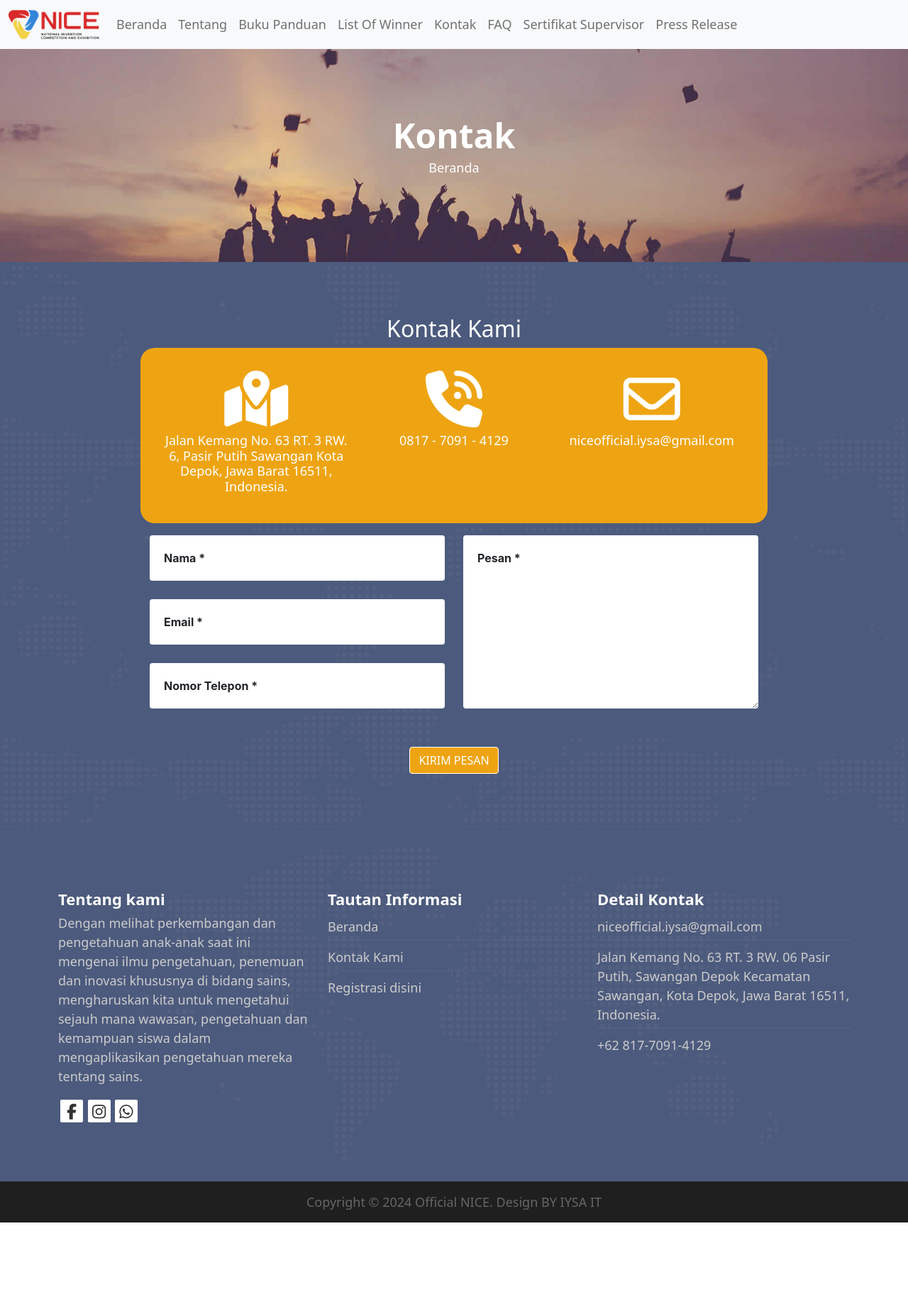
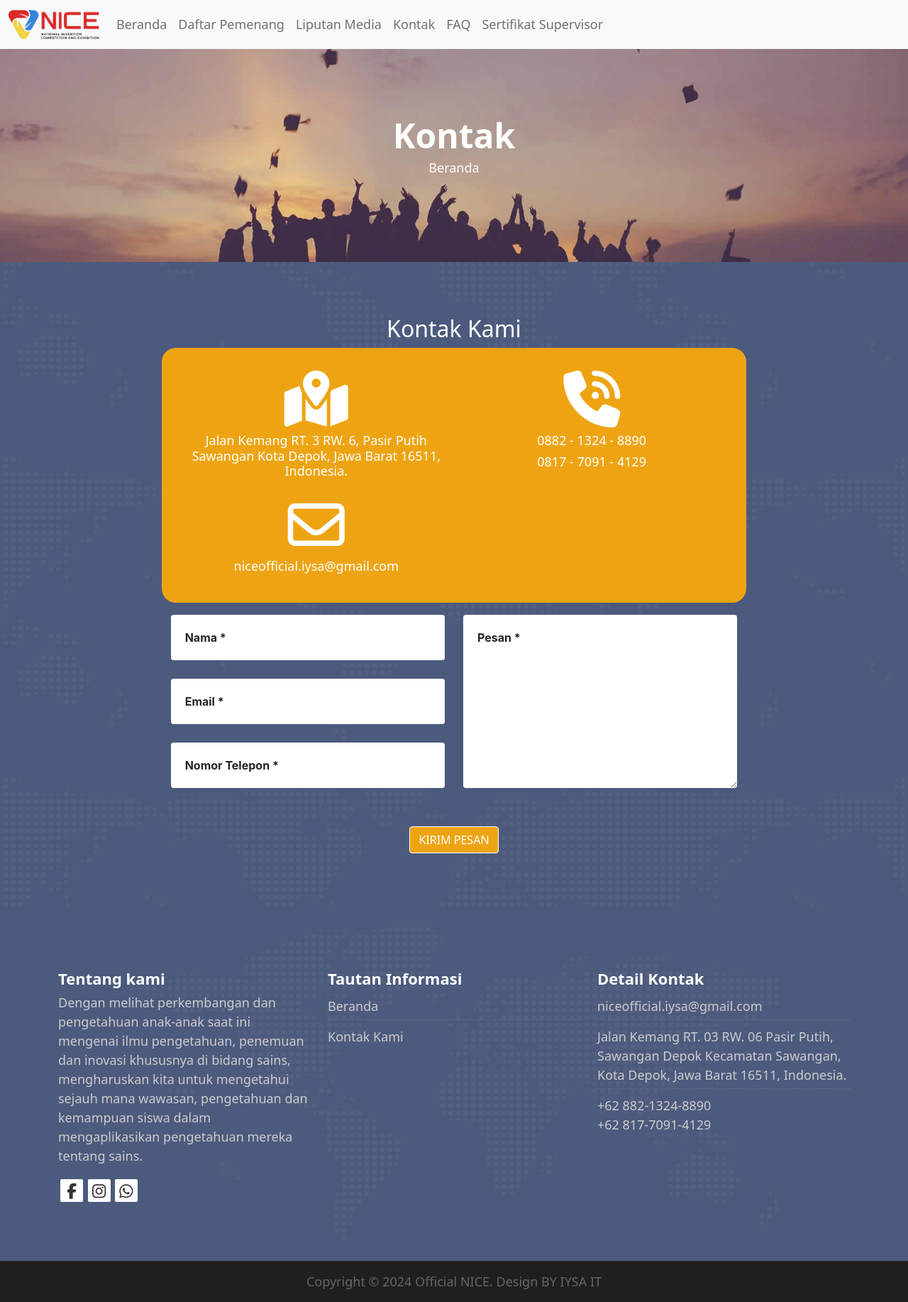
Before and after one commit to iysaofficial/NICEofficial, a React (Vite) app: page /contact in a window 1280 px wide. Shown: the whole page at 71% size. Before the commit the page ends 1722 px from the top, so only its background shows below. Built offline with nearby package versions, Linux system fonts and the light colour scheme.

Commit message:
Maintenance Konten -k

```diff
--- a/src/components/compcontact.jsx
+++ b/src/components/compcontact.jsx
@@ -6,7 +6,7 @@ function CompContact() {
         <div className="container text-center">
           <h1>Kontak</h1>
           <br />
-                        <a href='/'>Beranda</a>
+          <a href="/">Beranda</a>
         </div>
       </div>
       {/* PAGE HEADER END */}
@@ -24,66 +24,154 @@ function CompContact() {
 
                 <div className="row align-items-center">
                   <div className="wrapper">
-                                    <div className="inner-hmv" >
+                    <div className="inner-hmv">
                       <div className="text-center">
                         <i class="fa-solid fa-map-location-dot fa-5x mb-2"></i>
                       </div>
-                                        <h4 className="text-center"><a href="https://goo.gl/maps/muWqimWHYjAgWSaQ8"
-                                        target="_blank">Jalan Kemang No. 63 RT. 3 RW. 6, Pasir Putih Sawangan
-                                            Kota Depok, Jawa Barat 16511, Indonesia.</a></h4>
+                      <h4 className="text-center">
+                        <a
+                          href="https://goo.gl/maps/muWqimWHYjAgWSaQ8"
+                          target="_blank"
+                        >
+                          Jalan Kemang RT. 3 RW. 6, Pasir Putih Sawangan Kota
+                          Depok, Jawa Barat 16511, Indonesia.
+                        </a>
+                      </h4>
                     </div>
 
-                                    <div className="inner-hmv" >
-                                        <div className="text-center" >
+                    <div className="inner-hmv">
+                      <div className="text-center">
                         <i class="fa-solid fa-phone-volume fa-5x mb-2"></i>
                       </div>
-                                        <h5 className="text-center"><a href="https://wa.me/6281770914129"
-                                        target="_blank">0817 - 7091 - 4129</a></h5>
+                      <h5 className="text-center">
+                        <a href="https://wa.me/6288213248890" target="_blank">
+                          0882 - 1324 - 8890
+                        </a>
+                      </h5>
+                      <h5 className="text-center">
+                        <a href="https://wa.me/6281770914129" target="_blank">
+                          0817 - 7091 - 4129
+                        </a>
+                      </h5>
                     </div>
 
-                                    <div className="inner-hmv" >
-                                        <div className="text-center" >
+                    <div className="inner-hmv">
+                      <div className="text-center">
                         <i class="fa-regular fa-envelope fa-5x mb-2"></i>
                       </div>
-                                        <h5 className="text-center"><a href="mailto:niceofficial.iysa@gmail.com"
-                                        target="_blank">
-                                        niceofficial.iysa@gmail.com</a></h5>
+                      <h5 className="text-center">
+                        <a
+                          href="mailto:niceofficial.iysa@gmail.com"
+                          target="_blank"
+                        >
+                          niceofficial.iysa@gmail.com
+                        </a>
+                      </h5>
                     </div>
                   </div>
                 </div>
 
                 <div className="mt-3">
-                                <form action="https://formspree.io/f/xdoqlzwd" method="POST" id="contactForm" data-sb-form-api-token="API_TOKEN">
+                  <form
+                    action="https://formspree.io/f/xdoqlzwd"
+                    method="POST"
+                    id="contactForm"
+                    data-sb-form-api-token="API_TOKEN"
+                  >
                     <div class="row align-items-stretch mb-5">
                       <div class="col-md-6">
                         {/* Name input */}
                         <div class="form-group">
-                                                <input class="form-control" id="name" type="text" name="name" placeholder="Nama *" required />
-                                                <div class="invalid-feedback" data-sb-feedback="name:required">A name is required.</div>
+                          <input
+                            class="form-control"
+                            id="name"
+                            type="text"
+                            name="name"
+                            placeholder="Nama *"
+                            required
+                          />
+                          <div
+                            class="invalid-feedback"
+                            data-sb-feedback="name:required"
+                          >
+                            A name is required.
+                          </div>
                         </div>
                         {/* Email address input  */}
                         <div class="form-group">
-                                                <input class="form-control" id="email" type="email" name="email" placeholder="Email *" required />
-                                                <div class="invalid-feedback" data-sb-feedback="email:required">An email is required.</div>
-                                                <div class="invalid-feedback" data-sb-feedback="email:email">Email is not valid.</div>
+                          <input
+                            class="form-control"
+                            id="email"
+                            type="email"
+                            name="email"
+                            placeholder="Email *"
+                            required
+                          />
+                          <div
+                            class="invalid-feedback"
+                            data-sb-feedback="email:required"
+                          >
+                            An email is required.
+                          </div>
+                          <div
+                            class="invalid-feedback"
+                            data-sb-feedback="email:email"
+                          >
+                            Email is not valid.
+                          </div>
                         </div>
                         {/* Phone number input */}
                         <div class="form-group mb-md-0">
-                                                <input class="form-control" id="phone" type="tel" name="phone" placeholder="Nomor Telepon *" required />
-                                                <div class="invalid-feedback" data-sb-feedback="phone:required">A phone number is required.</div>
+                          <input
+                            class="form-control"
+                            id="phone"
+                            type="tel"
+                            name="phone"
+                            placeholder="Nomor Telepon *"
+                            required
+                          />
+                          <div
+                            class="invalid-feedback"
+                            data-sb-feedback="phone:required"
+                          >
+                            A phone number is required.
+                          </div>
                         </div>
                       </div>
                       {/* Message input */}
                       <div class="col-md-6">
                         <div class="form-group form-group-textarea mb-md-0">
-                                                <textarea class="form-control" id="message" name="message" placeholder="Pesan *" required></textarea>
-                                                <div class="invalid-feedback" data-sb-feedback="message:required">A message is required.</div>
+                          <textarea
+                            class="form-control"
+                            id="message"
+                            name="message"
+                            placeholder="Pesan *"
+                            required
+                          ></textarea>
+                          <div
+                            class="invalid-feedback"
+                            data-sb-feedback="message:required"
+                          >
+                            A message is required.
                           </div>
                         </div>
                       </div>
-                                    <div class="d-none" id="submitErrorMessage"><div class="text-center text-danger mb-3">Error sending message!</div></div>
+                    </div>
+                    <div class="d-none" id="submitErrorMessage">
+                      <div class="text-center text-danger mb-3">
+                        Error sending message!
+                      </div>
+                    </div>
                     {/* Submit Button */}
-                                    <div class="text-center"><button class="btn btn-action text-uppercase" id="submitButton" type="submit">Kirim Pesan</button></div>
+                    <div class="text-center">
+                      <button
+                        class="btn btn-action text-uppercase"
+                        id="submitButton"
+                        type="submit"
+                      >
+                        Kirim Pesan
+                      </button>
+                    </div>
                   </form>
                 </div>
               </div>
@@ -92,7 +180,7 @@ function CompContact() {
         </div>
       </section>
     </>
-    )
+  );
 }
 
 export default CompContact;
--- a/src/components/footer.jsx
+++ b/src/components/footer.jsx
@@ -10,15 +10,38 @@ function Footer() {
                   <h3>Tentang kami</h3>
                 </div>
                 <p>
-                                Dengan melihat perkembangan dan pengetahuan anak-anak saat ini mengenai ilmu pengetahuan, penemuan dan inovasi khususnya di bidang sains, mengharuskan kita untuk mengetahui sejauh mana wawasan, pengetahuan dan kemampuan siswa dalam mengaplikasikan pengetahuan mereka tentang sains.
+                  Dengan melihat perkembangan dan pengetahuan anak-anak saat ini
+                  mengenai ilmu pengetahuan, penemuan dan inovasi khususnya di
+                  bidang sains, mengharuskan kita untuk mengetahui sejauh mana
+                  wawasan, pengetahuan dan kemampuan siswa dalam mengaplikasikan
+                  pengetahuan mereka tentang sains.
                 </p>
                 <div className="footer-right">
                   <ul className="footer-links-soi mt-3">
-                                    <li><a href="https://www.facebook.com/people/Indonesia-Young-scientist-Association/100063979907207/" target="_blank"><i className="mt-1 fa fa-facebook" ></i></a></li>
-                                    <li><a href="https://www.instagram.com/wice.official/"
-                                    target="_blank"><i className="mt-1 fa fa-instagram" ></i></a></li>
-                                    <li><a href="https://api.whatsapp.com/send/?phone=6281770914129&text&type=phone_number&app_absent=0"
-                                    target="_blank"><i className="mt-1 fa fa-whatsapp" ></i></a></li>
+                    <li>
+                      <a
+                        href="https://www.facebook.com/people/Indonesia-Young-scientist-Association/100063979907207/"
+                        target="_blank"
+                      >
+                        <i className="mt-1 fa fa-facebook"></i>
+                      </a>
+                    </li>
+                    <li>
+                      <a
+                        href="https://www.instagram.com/wice.official/"
+                        target="_blank"
+                      >
+                        <i className="mt-1 fa fa-instagram"></i>
+                      </a>
+                    </li>
+                    <li>
+                      <a
+                        href="https://api.whatsapp.com/send/?phone=6281770914129&text&type=phone_number&app_absent=0"
+                        target="_blank"
+                      >
+                        <i className="mt-1 fa fa-whatsapp"></i>
+                      </a>
+                    </li>
                   </ul>
                 </div>
               </div>
@@ -30,9 +53,12 @@ function Footer() {
                   <h3>Tautan Informasi</h3>
                 </div>
                 <ul className="footer-links text-left ">
-                                <li><a href="index.php">Beranda</a></li>
-                                <li><a href="/contact">Kontak Kami</a></li>
-                                <li><a href="https://registrasi-nice-2024.vercel.app/" target="_blank">Registrasi disini</a></li>
+                  <li>
+                    <a href="index.php">Beranda</a>
+                  </li>
+                  <li>
+                    <a href="/contact">Kontak Kami</a>
+                  </li>
                 </ul>
               </div>
             </div>
@@ -44,17 +70,39 @@ function Footer() {
                 </div>
 
                 <ul className="footer-links">
-                                <li><a href="mailto:niceofficial.iysa@gmail.com">niceofficial.iysa@gmail.com</a></li>
-                                <li><a href="https://goo.gl/maps/9x18coXGCmSscKec6" target="_blank">Jalan Kemang No. 63 RT. 3 RW. 06
-                                    Pasir Putih, Sawangan Depok
-                                    Kecamatan Sawangan, Kota Depok, Jawa Barat 16511, Indonesia.
+                  <li>
+                    <a href="mailto:niceofficial.iysa@gmail.com">
+                      niceofficial.iysa@gmail.com
                     </a>
                   </li>
-                                <li><a href="https://api.whatsapp.com/send/?phone=6281770914129&text&type=phone_number&app_absent=0" targer="_blank">+62 817-7091-4129</a></li>
+                  <li>
+                    <a
+                      href="https://goo.gl/maps/9x18coXGCmSscKec6"
+                      target="_blank"
+                    >
+                      Jalan Kemang RT. 03 RW. 06 Pasir Putih, Sawangan
+                      Depok Kecamatan Sawangan, Kota Depok, Jawa Barat 16511,
+                      Indonesia.
+                    </a>
+                  </li>
+                  <li>
+                    <a
+                      href="https://api.whatsapp.com/send/?phone=6288213248890&text&type=phone_number&app_absent=0"
+                      targer="_blank"
+                    >
+                      +62 882-1324-8890
+                    </a>
+                    <br/>
+                    <a
+                      href="https://api.whatsapp.com/send/?phone=6281770914129&text&type=phone_number&app_absent=0"
+                      targer="_blank"
+                    >
+                      +62 817-7091-4129
+                    </a>
+                  </li>
                 </ul>
               </div>
             </div>
-
           </div>
         </div>
       </footer>
@@ -62,13 +110,15 @@ function Footer() {
         <div class="container">
           <div class="footer-distributed">
             <div class="footer-center">
-                        <p class="footer-company-name">Copyright © 2024 Official NICE. Design BY IYSA IT</p>
+              <p class="footer-company-name">
+                Copyright © 2024 Official NICE. Design BY IYSA IT
+              </p>
             </div>
           </div>
         </div>
       </div>
     </>
-    )
+  );
 }
 
 export default Footer;
--- a/src/components/navigation.jsx
+++ b/src/components/navigation.jsx
@@ -29,23 +29,31 @@ function Navigation() {
                   Beranda
                 </a>
               </li>
-              <li class="nav-item">
-                <a class="nav-link" href="#about">
-                  Tentang
-                </a>
-              </li>
-              {/* <li class="nav-item dropdown ">
-							<a class="nav-link">
-								Kurasi
-							</a>
+              <li class="nav-item dropdown ">
+                <a class="nav-link">Daftar Pemenang</a>
                 <div class="dropdown-menu" aria-labelledby="dropdown-a">
-								<a class="dropdown-item" href="https://drive.google.com/drive/folders/1ZUKHCCgbXoPUXEMEuR9nz2lkr_B1q7RH?usp=sharing"
-								target="_blank">
-								Kurasi 2023
+                  <a
+                    class="dropdown-item"
+                    href="https://drive.google.com/file/d/1SBXqoXm1TmCsnC63n6dIJmgM-W5iaTlw/view?usp=sharing"
+                    target="_blank"
+                  >
+                    Daftar Pemenang 2024
                   </a>
                 </div>
-						</li> */}
-              <li class="nav-item">
+              </li>
+              <li class="nav-item dropdown ">
+                <a class="nav-link">Liputan Media</a>
+                <div class="dropdown-menu" aria-labelledby="dropdown-a">
+                  <a
+                    class="dropdown-item"
+                    href="https://drive.google.com/file/d/1UZ8n0x2lA3dGSrfr7guIu-IDv0xwkXD-/view?usp=sharing"
+                    target="_blank"
+                  >
+                    Press Release 2024
+                  </a>
+                </div>
+              </li>
+              {/* <li class="nav-item">
                 <a
                   class="nav-link"
                   href="https://drive.google.com/file/d/1P8V0wBCkOOfHFnbs28K_COSaAR2emIf3/view?usp=sharing"
@@ -53,17 +61,7 @@ function Navigation() {
                 >
                   Buku Panduan
                 </a>
-              </li>
-
-              <li class="nav-item">
-                <a
-                  class="nav-link"
-                  target="_blank"
-                  href="https://drive.google.com/file/d/1SBXqoXm1TmCsnC63n6dIJmgM-W5iaTlw/view?usp=sharing"
-                >
-                  List Of Winner
-                </a>
-              </li>
+              </li> */}
               <li class="nav-item">
                 <a class="nav-link" href="/contact">
                   Kontak
@@ -74,23 +72,17 @@ function Navigation() {
                   FAQ
                 </a>
               </li>
-              <li class="nav-item">
+              <li class="nav-item dropdown ">
+                <a class="nav-link">Sertifikat Supervisor</a>
+                <div class="dropdown-menu" aria-labelledby="dropdown-a">
                   <a
-                  class="nav-link"
+                    class="dropdown-item"
                     href="https://drive.google.com/drive/folders/1n5WaS2mW_U-LJt1Zab2pTT0FDndvidm2?usp=drive_link"
                     target="_blank"
                   >
-                  Sertifikat Supervisor
+                    Sertifikat Supervisor 2024
                   </a>
-              </li>
-              <li class="nav-item">
-                <a
-                  class="nav-link"
-                  href="https://drive.google.com/file/d/1UZ8n0x2lA3dGSrfr7guIu-IDv0xwkXD-/view?usp=sharing"
-                  target="_blank"
-                >
-                  Press Release
-                </a>
+                </div>
               </li>
             </ul>
             {/* <a class="btn btn-outline-warning " href="https://docs.google.com/forms/d/e/1FAIpQLSfkCq7u5n6claDsm20GSGqoUYBx9dY5rrA6ZQjjqNrNoUB_uw/viewform?usp=share_link">Registration</a> */}
--- a/src/pages/index.jsx
+++ b/src/pages/index.jsx
@@ -6,7 +6,6 @@ import Mainhero from "../components/mainhero";
 import About from "../components/about";
 import Categories from "../components/category";
 import Organized from "../components/organized";
-
 import Timevenue from "../components/timevenue";
 
 function Home() {
@@ -16,7 +15,7 @@ function Home() {
         <Mainhero />
         <About />
         <Categories />
-        <Timevenue />
+        {/* <Timevenue /> */}
         <Organized />
         <Footer />
     </>
```
Also changed, not shown: 1 other file (tests, documents, lock files or other folders). Lines whose indentation alone changed are shown as unchanged.
